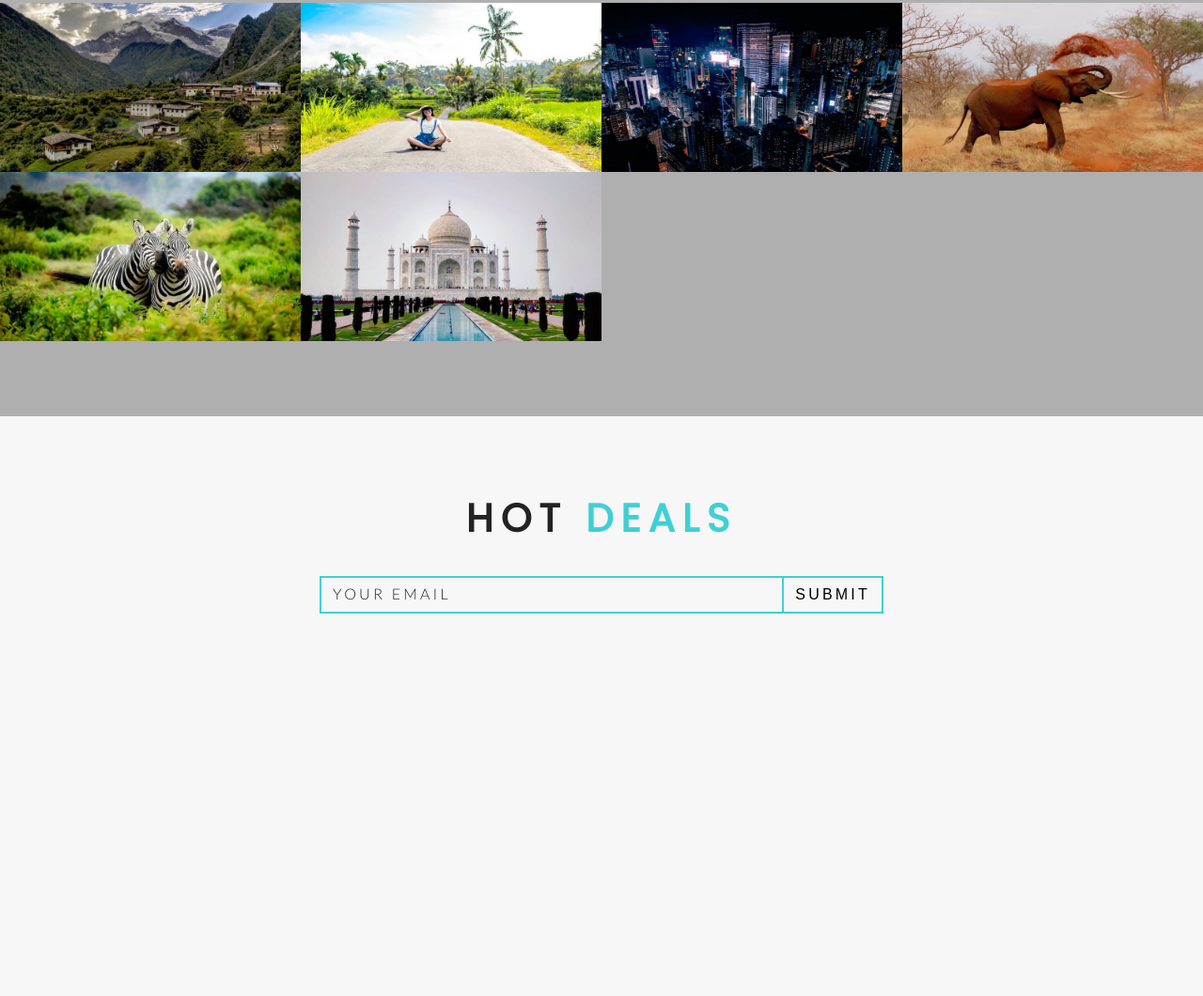
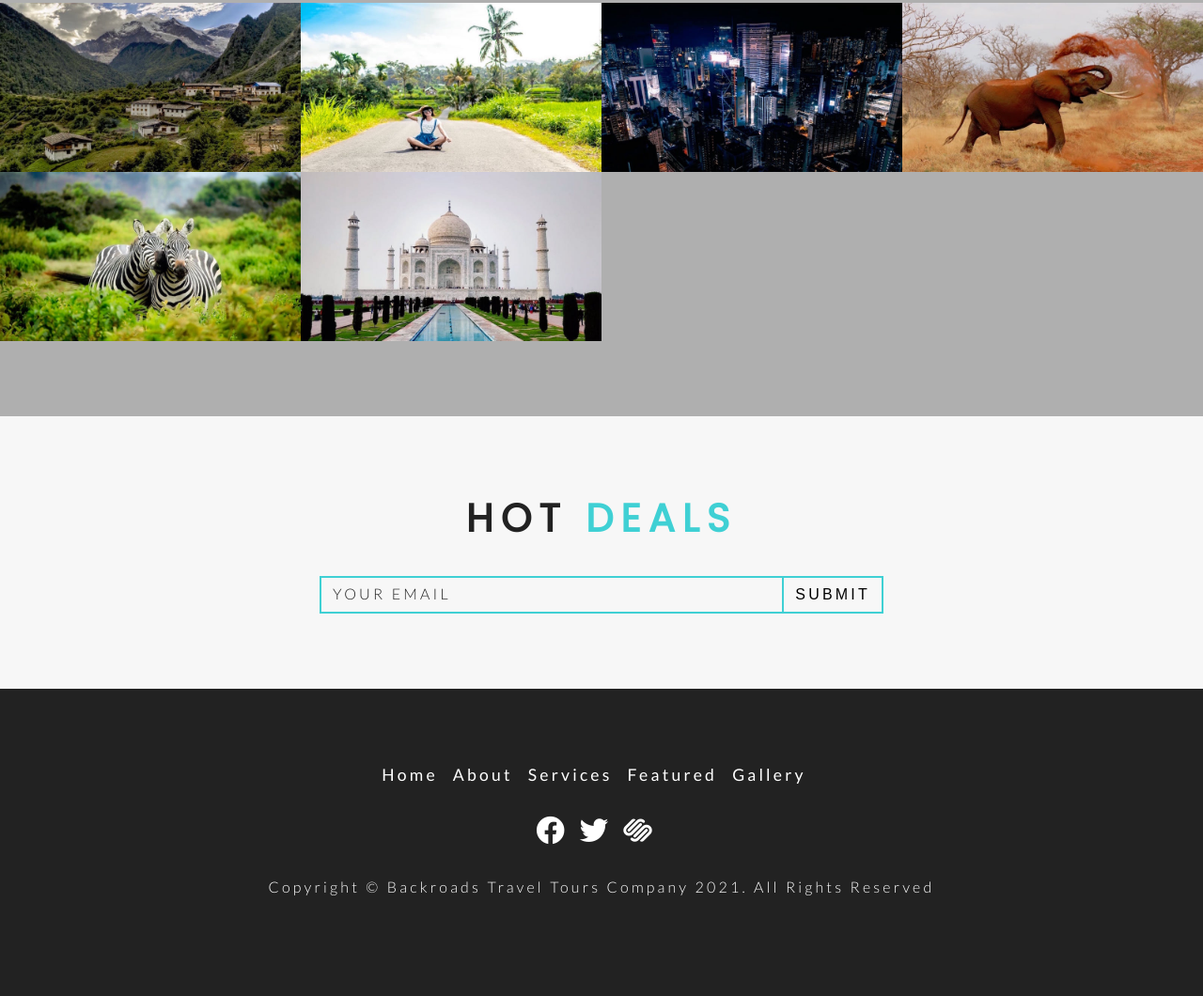
Before and after one commit to engineerStuardo/tour-company-project, a plain HTML site: page index.html in a window 1280 px wide. Shown: the part 3317-4377 px from the top of the page at 94% size. Before the commit the page ends 4050 px from the top, so only its background shows below. Drawn offline with Linux system fonts and the light colour scheme; files whose address does not match are found by name.

Commit message:
adding footer section both html and css

```diff
--- a/css/styles.css
+++ b/css/styles.css
@@ -346,7 +346,7 @@ a {
   opacity: 0;
 }
 .gallery_img {
-  transition: var(--mainTansition);
+  transition: all 3s cubic-bezier(0.25, 0.45, 0.45, 0.95);
 }
 .gallery_img_container:hover .gallery_img {
   opacity: 0.5;
@@ -406,3 +406,44 @@ a {
   background: var(--primaryColor);
 }
 /* end of deal section */
+/* footer */
+.footer {
+  background: var(--mainBlack);
+  color: var(--mainWhite);
+  text-align: center;
+  padding-left: 2rem;
+  padding-right: 2rem;
+}
+.footer_links,
+.footer_icons {
+  display: flex;
+  justify-content: center;
+  margin-bottom: 1.5rem;
+  flex-wrap: wrap;
+}
+.footer_link {
+  color: var(--mainWhite);
+  text-transform: capitalize;
+  font-size: 1.1rem;
+  margin-right: 1rem;
+  letter-spacing: var(--mainSpacing);
+  transition: var(--mainTansition);
+}
+.footer_link:hover {
+  color: var(--primaryColor);
+}
+.footer_icon {
+  font-size: 1.9rem;
+  margin-right: 1rem;
+  color: var(--mainWhite);
+  transition: var(--mainTansition);
+}
+.footer_icon:hover {
+  color: var(--primaryColor);
+  transform: translateY(-10%);
+}
+.copyright {
+  text-transform: capitalize;
+  letter-spacing: var(--mainSpacing);
+}
+/* end of footer */
--- a/index.html
+++ b/index.html
@@ -358,13 +358,49 @@
         <h2 class="title">hot <span class="subtitle">deals</span></h2>
       </div>
       <!-- end of title -->
-      <form>
+      <form action="https://formspree.io/f/moqpznjq" method="POST">
         <div class="input_group">
-          <input type="email" class="form_control" placeholder="your email" />
+          <input
+            type="email"
+            name="email"
+            class="form_control"
+            placeholder="your email"
+          />
           <button type="submit" class="btn_submit">submit</button>
         </div>
       </form>
     </section>
     <!-- end of deal section -->
+    <!-- footer -->
+    <footer class="section footer">
+      <!-- footer links -->
+      <div class="footer_links">
+        <a href="#home" class="footer_link">home</a>
+        <a href="#about" class="footer_link">about</a>
+        <a href="#services" class="footer_link">services</a>
+        <a href="#featured" class="footer_link">featured</a>
+        <a href="#gallery" class="footer_link">gallery</a>
+      </div>
+      <!-- end of footer links -->
+      <!-- footer icons -->
+      <div class="footer_icons">
+        <a href="https://www.facebook.com target="_blank" class="footer_icon"
+          ><i class="fab fa-facebook"></i
+        ></a>
+        <a href="https://www.facebook.com target="_blank" class="footer_icon"
+          ><i class="fab fa-twitter"></i
+        ></a>
+        <a href="https://www.facebook.com target="_blank" class="footer_icon"
+          ><i class="fab fa-squarespace"></i
+        ></a>
+      </div>
+      <!-- end of footer icons -->
+      <!-- copyright -->
+      <p class="copyright">
+        copyright &copy; backroads travel tours company <span id="date">2021</span>. all rights reserved
+      </p>
+      <!-- end of copyright -->
+    </footer>
+    <!-- end of footer -->
   </body>
 </html>
```
